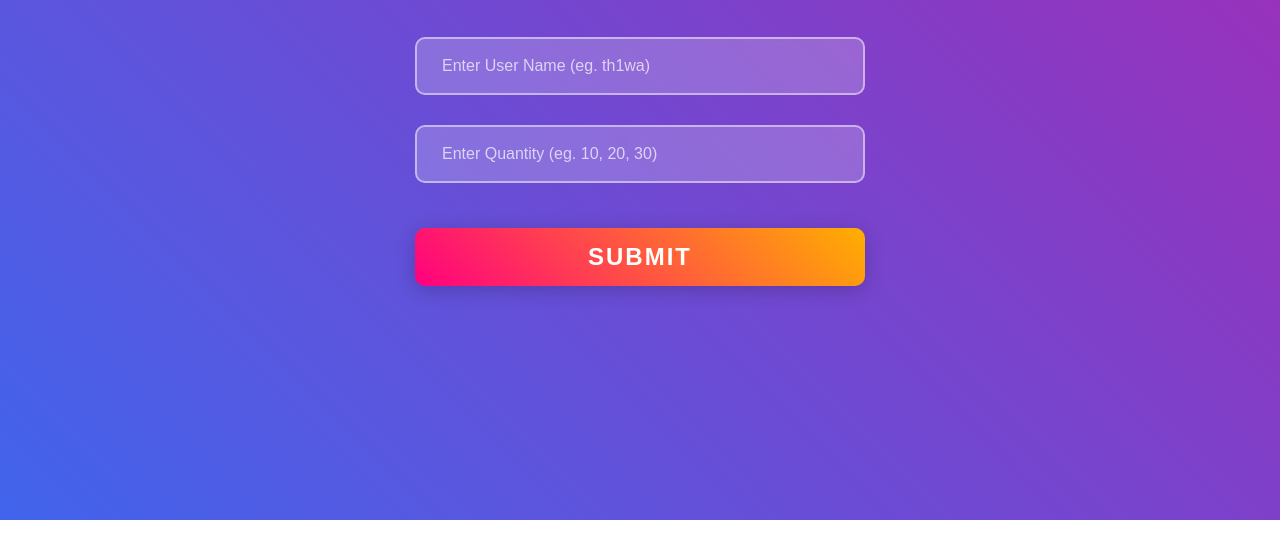
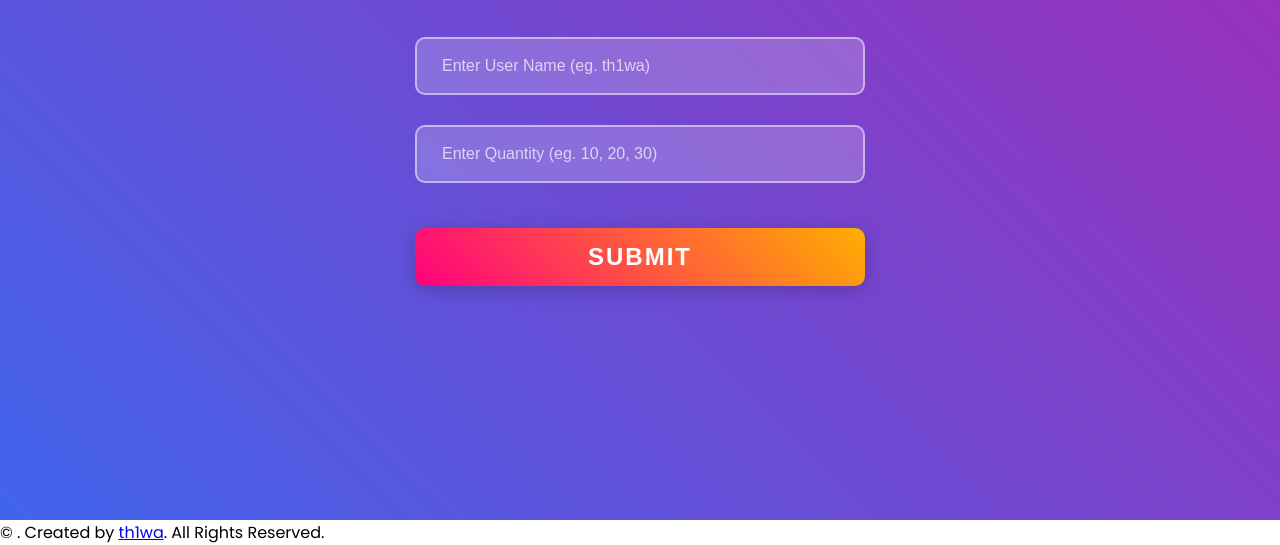
Before and after one commit to th1wa/Increase-Github-Views, a plain HTML site: page index.html in a window 1280 px wide. Shown: the part 280-825 px from the top of the page. Before the commit the page ends 800 px from the top, so only its background shows below. Drawn offline with Linux system fonts and the light colour scheme.

Commit message:
Update index.html

```diff
--- a/index.html
+++ b/index.html
@@ -30,6 +30,9 @@
         <button class="Submit-Btn">Submit</button>
     </div>
 
+    <footer class="copyright-footer">
+        <p>&copy; <span id="year"></span>. Created by <a href="https://github.com/th1wa" target="_blank">th1wa</a>. All Rights Reserved.</p>
+    </footer>
     <!-- The script tag for your app's logic would go here. -->
     <script src="./app.js"></script>
 </body>
```
